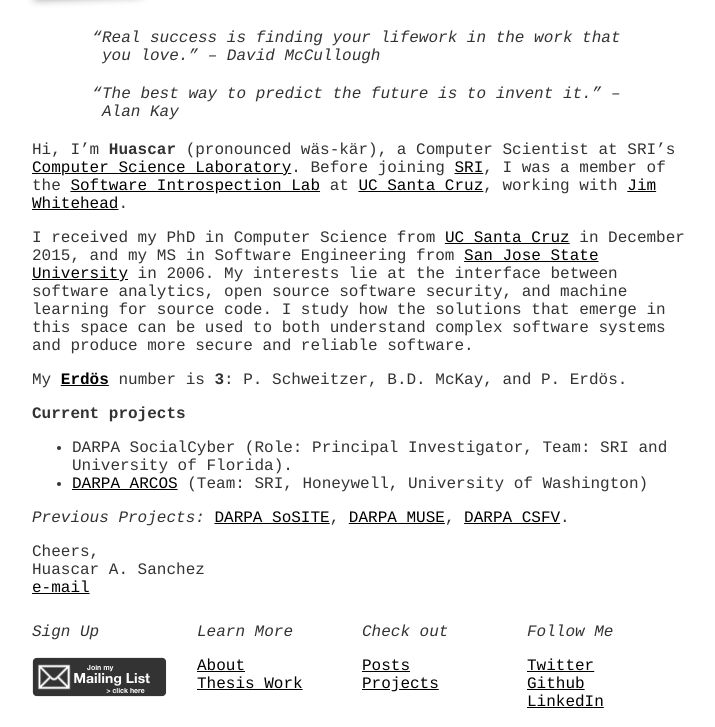
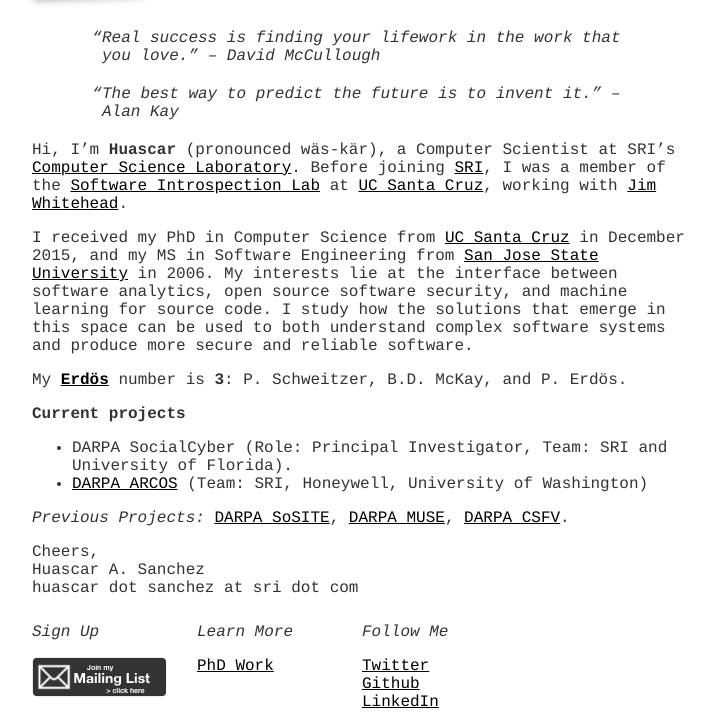
Before and after one commit to hsanchez/hsanchez.github.io, a Jekyll site: the page built from index.md, in a window 1280 px wide, cut to the strip 218-945 px from the top of the page. Shown: the whole strip, without its empty margins (278-993 px from the left). Built offline with Jekyll 4.4.1, drawn with Linux system fonts in a browser that asks for light colours.

Commit message:
minor changes before making  my CV visible

```diff
--- a/_includes/footer.html
+++ b/_includes/footer.html
@@ -12,23 +12,24 @@
         <h3 id="learn_more">Learn More</h3>
 
         <ul>
-        	<li><a href="/about">About</a></li>
-					<li><a href="/posts/thesiswork">Thesis Work</a></li>
+	  <!-- <li><a href="/about">About</a></li>-->
+	  <li><a href="/posts/thesiswork">PhD Work</a></li>
           <!-- <li><a href="/coursework">Coursework</a></li> -->
         </ul>
     </div>
 
 
-	<div class="col">
+<!--	<div class="col">
 		<h3>Check out</h3>
 
         <ul>
-			<!-- <li><a href="/posts/notes/cv.html">CV</a></li> -->
+	    <li><a href="/posts/notes/cv.html">CV</a></li>
             <li><a href="/posts">Posts</a></li>
-            <!-- <li><a href="/posts/notes">Notes</a></li> -->
+            <li><a href="/posts/notes">Notes</a></li>
             <li><a href="/projects">Projects</a></li>
         </ul>
 	</div>
+-->
 
     <div class="col">
         <h3>Follow Me</h3>
--- a/index.md
+++ b/index.md
@@ -40,7 +40,8 @@
 
 Cheers,
 Huascar A. Sanchez
-[e-mail](mailto:huascar.sanchez@sri.com)
+huascar dot sanchez at sri dot com
+<!--[e-mail](mailto:huascar.sanchez@sri.com)-->
 
 <!-- [e-mail](mailto:hsanchez@cs.ucsc.edu)&nbsp;·&nbsp;[resume](./static/huascarsanchez.resume.pdf)&nbsp;·&nbsp;[cv](./static/huascarsanchez.cv.pdf)   -->
 
```
